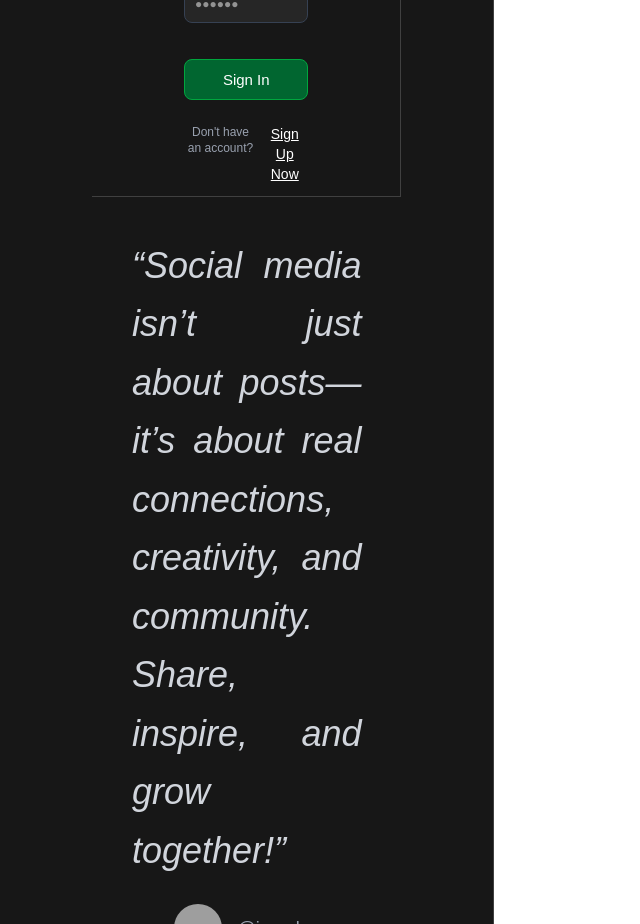
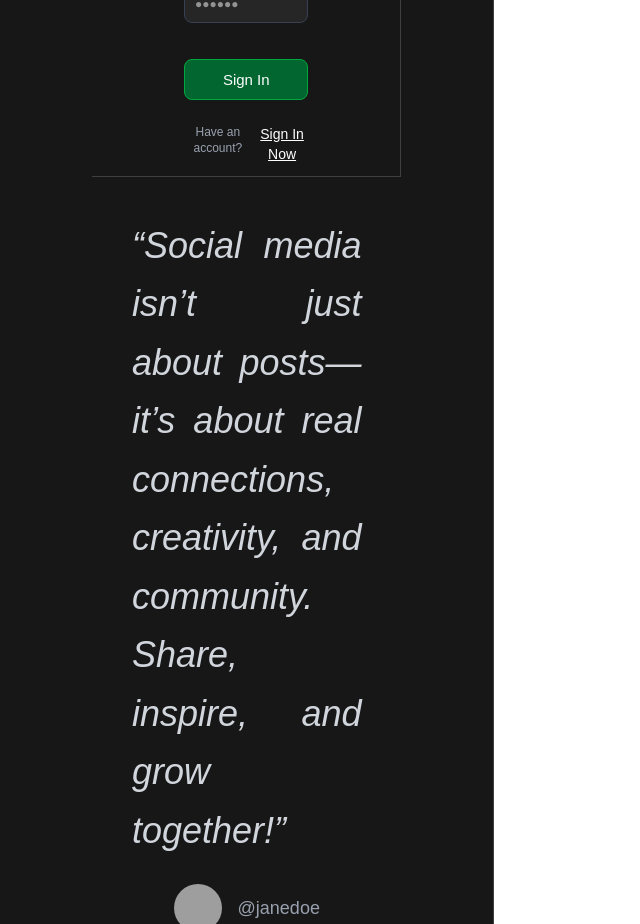
Before and after one commit to christianparanas/socialapp-frontend, a Next.js app: page /signin in a window 1280 px wide. Shown: the part 1440-2364 px from the top of the page, without its empty margins (0-640 px from the left). Built offline with nearby package versions, Linux system fonts and the light colour scheme; grey boxes are pictures that could not be loaded.

Commit message:
Added hover, transition effects

```diff
--- a/src/app/signin/page.jsx
+++ b/src/app/signin/page.jsx
@@ -67,8 +67,9 @@ export default function SignIn() {
 
           <button className='w-full bg-green-800 text-white py-2 rounded-lg text-lg mb-6 mt-7 border border-green-600 text-[15px] font-extralight hover:bg-green-700 transition-all duration-200'>Sign In</button>
           <div className='flex flex-col-2 justify-center'>
-            <p className='text-gray-400 text-xs text-center pr-1 '>Don't have an account? </p>
-            <span className='text-white cursor-pointer text-center underline text-sm hover:text-neutral-400'>Sign Up Now </span>
+            <p className='text-gray-400 text-xs text-center pr-1 '>Have an account? </p>
+            <span className='text-white cursor-pointert text-center underline text-sm'>Sign In Now </span>
+
           </div>
         </div>
 
```
